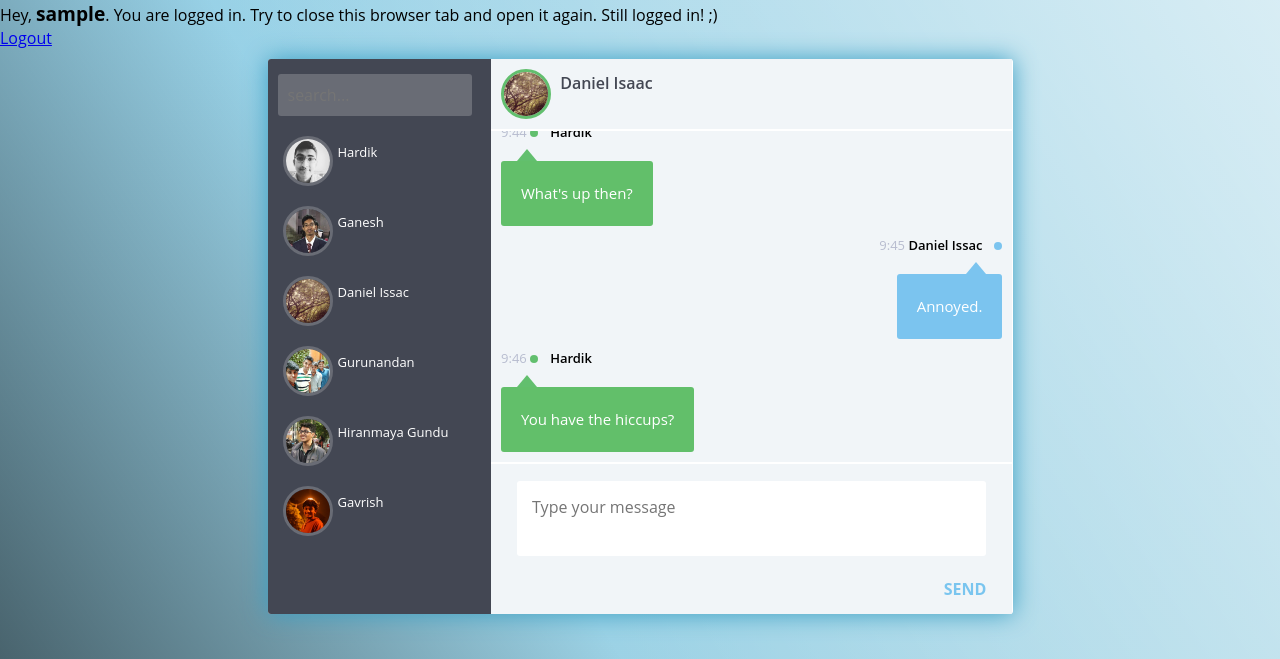
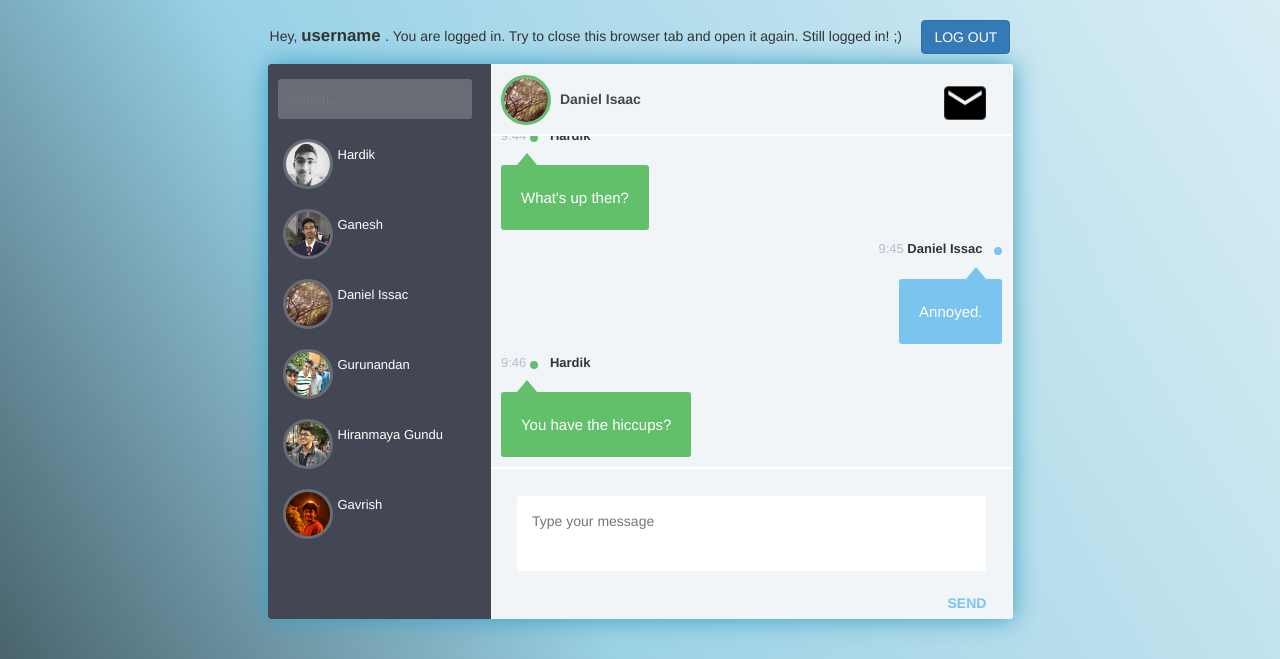
Before and after one commit to akhilmd/steel-zonure, a PHP site: page / in a window 1280 px wide. Shown: the top 659 px of the page. Run offline with PHP 8.4, Linux system fonts and the light colour scheme; the visitor is signed in with stand-in values (Sample User, id 1).

Commit message:
Final UI
Full UI done

```diff
--- a/chat.php
+++ b/chat.php
@@ -5,13 +5,17 @@
         <title>Chatit</title>
         <link rel="stylesheet" type="text/css" href="./css/normalize.css">
         <link rel="stylesheet" type="text/css" href="./css/style.css">
+        <link rel="stylesheet" href="https://maxcdn.bootstrapcdn.com/bootstrap/3.3.7/css/bootstrap.min.css" integrity="sha384-BVYiiSIFeK1dGmJRAkycuHAHRg32OmUcww7on3RYdg4Va+PmSTsz/K68vbdEjh4u" crossorigin="anonymous">
         <script type="text/javascript" src="./js/chat.js"></script>
     </head>
     <body>
-        <p>
-            Hey, <big><b><?php echo $_SESSION['user_name']; ?></b></big>. You are logged in. Try to close this browser tab and open it again. Still logged in! ;)
-        </p>
-        <a href="index.php?logout">Logout</a>
+    	<br/>
+        <p align="center">
+            Hey, <big><b> username <!--<?php echo $_SESSION['user_name']; ?> -->  </b></big>. You are logged in. Try to close this browser tab and open it again. Still logged in! ;)
+            &nbsp; &nbsp;
+			<button type="button" class="btn btn-primary" >LOG OUT</button>
+
+       </p>
         <div class="ui">
             <div class="left-menu">
                 <form action="#" class="search">
@@ -22,11 +26,13 @@
             </div>
             <div class="chat">
                 <div class="top">
-                    <div class="avatar">
-                        <img class="images" src="./img/dp3.jpg">
+                    <div class="avatar"  >
+                        <img class="images" src="./img/dp3.jpg" style = "margin-top: -70px;">
                     </div>
-                    <div class="info">
-                        <div class="name">Daniel Isaac</div>
+                    <div class="info" >
+                        <div class="name" style = "margin-top: 25px;">Daniel Isaac
+                        	<a href="" onclick="prompt('Enter email id')";> <img src='./img/ic_email_black_24dp_2x.png' style = "margin-left: 380px; margin-top: -35px;"  /> </a>
+                        </div>
                     </div>
                     <i class="fa fa-star"></i>
                 </div>
--- a/css/style.css
+++ b/css/style.css
@@ -457,3 +457,8 @@ i.test img
      height:40px;
      border: none;
 }
+.list-friends li:hover
+{
+    background:#e9d319;
+    color: #000;
+}
--- a/js/chat.js
+++ b/js/chat.js
@@ -1,5 +1,5 @@
 window.onload = init;
-
+var prev;
 function init()
 {
     var userID = 2;
@@ -141,8 +141,18 @@ function delMessages(){
 function loadCovoById(i){
 	delMessages();
 	populateMessages(parseInt(i.replace(/\D/g, ''))-1);
+	clicked(document.querySelector('#' + i) )
+
 }
 
+function clicked(x)
+{
+	if(prev)
+		if(prev.style.backgroundColor == 'orange')
+			prev.style.backgroundColor = '';
+    x.style.backgroundColor = 'orange';
+    prev = x;
+}
 function addMessage(messageObj)
 {
     /*Get required data from backend*/
```
Also changed, not shown: img/ic_email_black_24dp_2x.png (added), 4 other files.
